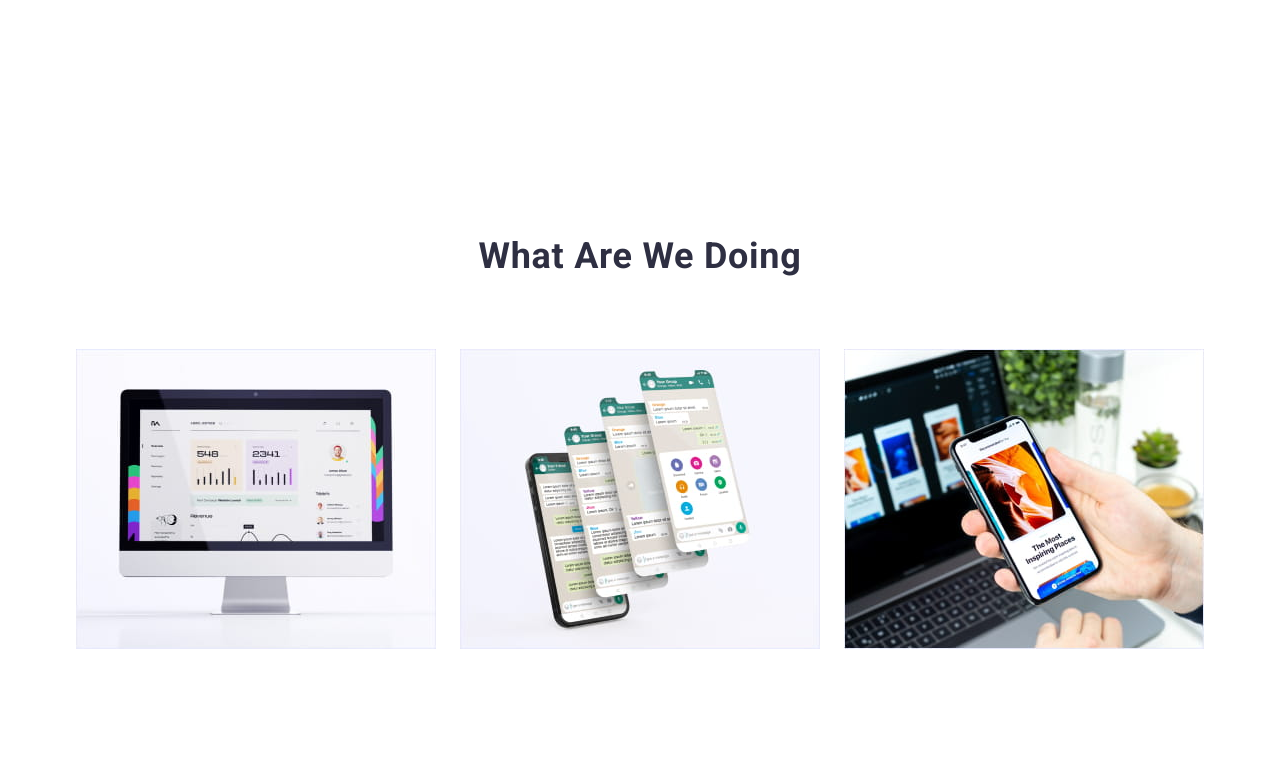
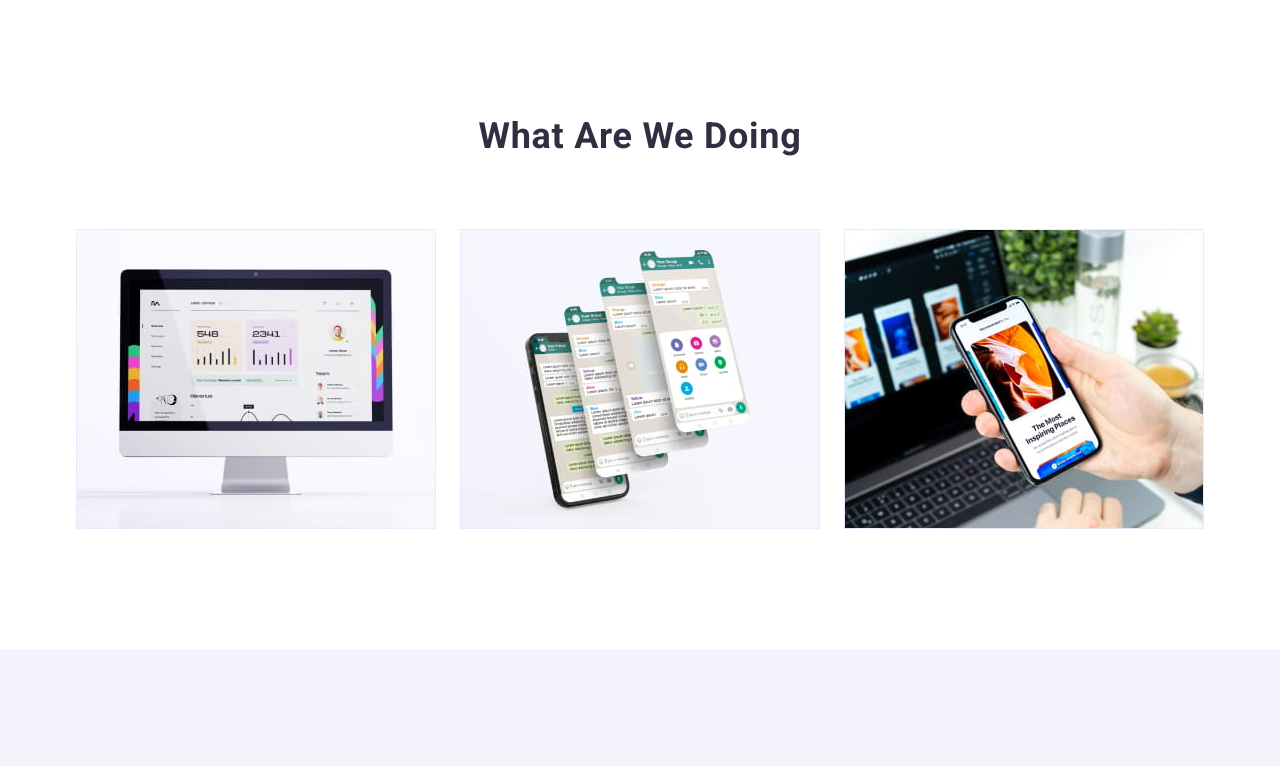
Before and after one commit to ye-butenko/goit-markup-hw-03, a plain HTML site: page index.html in a window 1280 px wide. Shown: the part 921-1687 px from the top of the page. Drawn offline with nearby package versions, Linux system fonts and the light colour scheme.

Commit message:
hw3-final-2

```diff
--- a/css/styles.css
+++ b/css/styles.css
@@ -252,6 +252,10 @@ body {
 }
 
 /* section 3 Activity */
+.section-activity {
+    padding-top: 0px;
+}
+
 .activity-title {
     text-align: center;
 }
```
